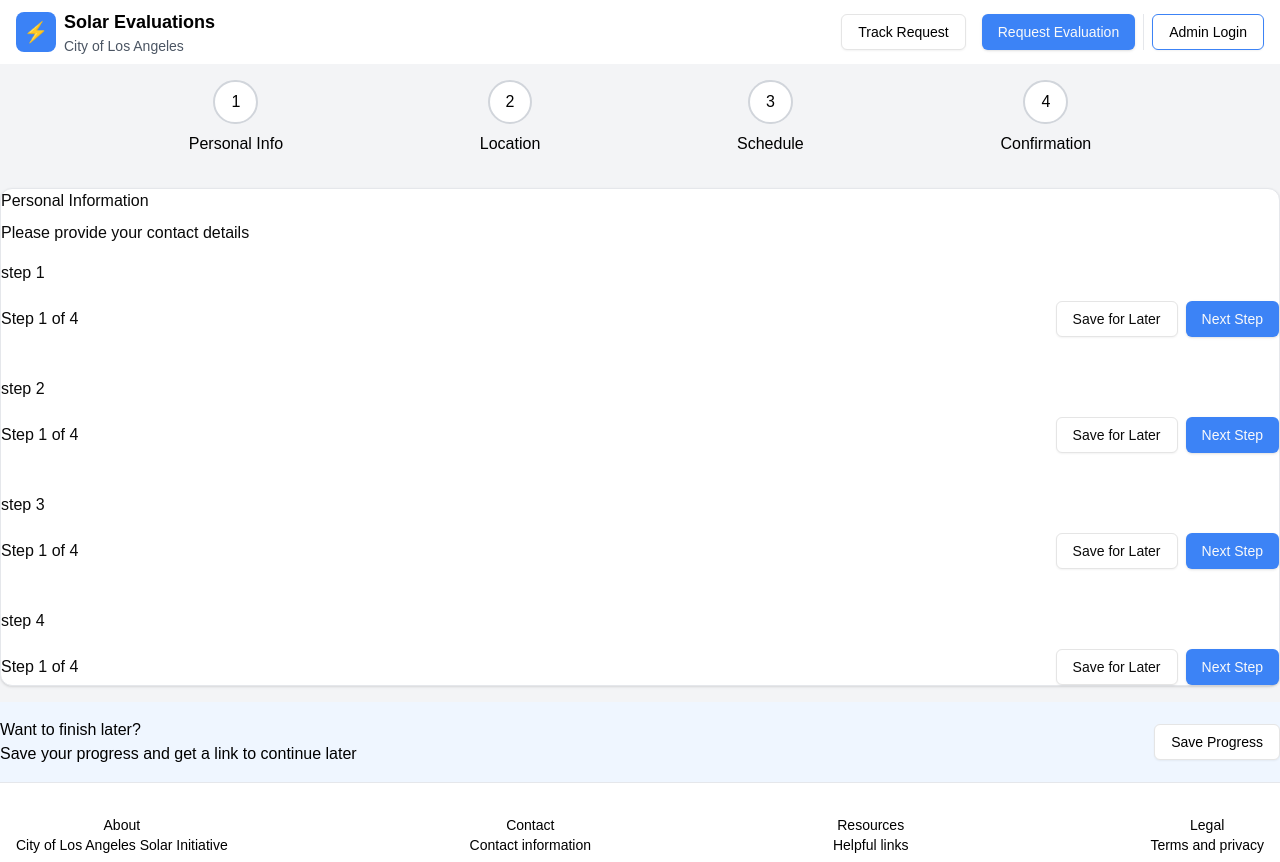
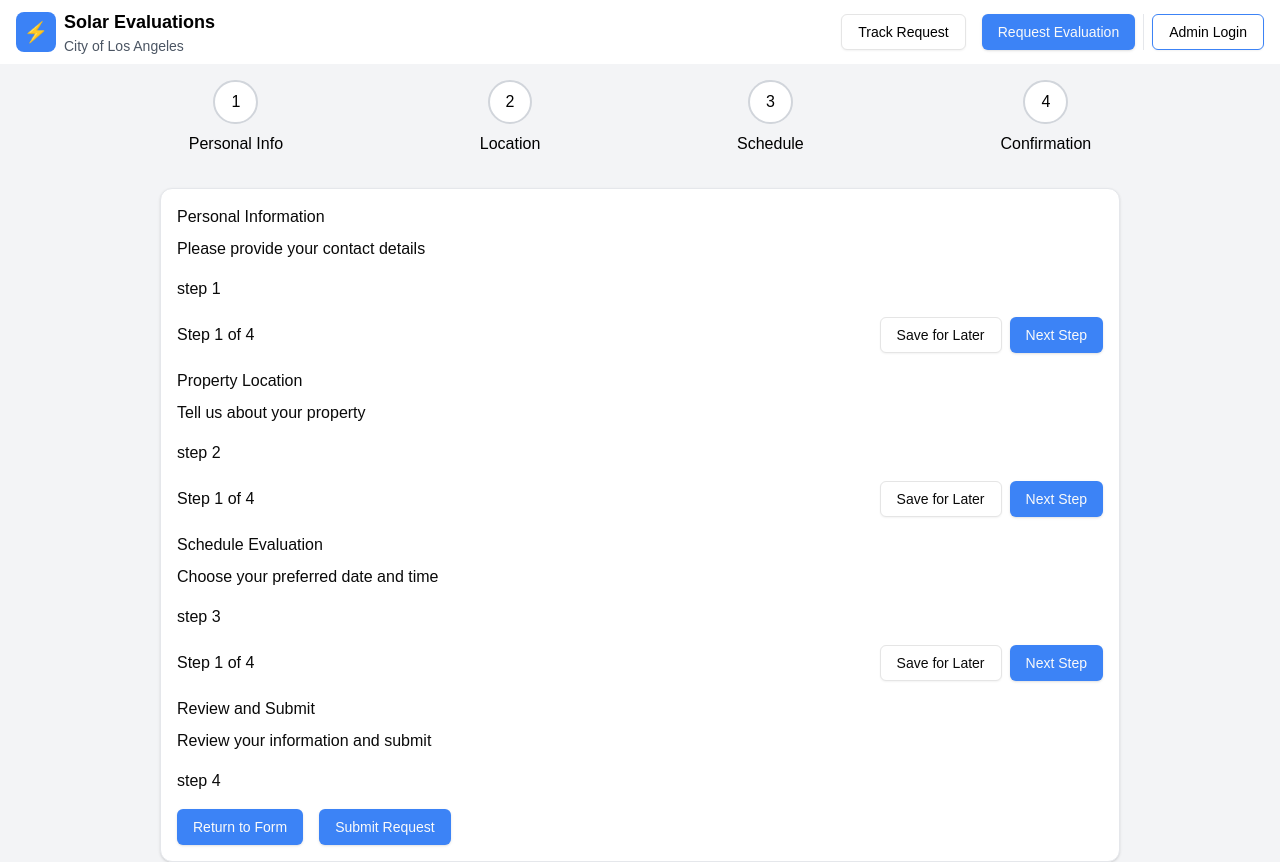
Before and after one commit to chingu-voyages/v52-tier3-team-33, a Next.js app in the folder solar-panel/: page /public/evaluate/form in a window 1280 px wide. Shown: the top 862 px of the page. Built offline with nearby package versions, Linux system fonts and the light colour scheme.

Commit message:
Customize form component constatnt elements

```diff
--- a/solar-panel/src/app/public/evaluate/form/components/step-2/page.tsx
+++ b/solar-panel/src/app/public/evaluate/form/components/step-2/page.tsx
@@ -4,7 +4,10 @@ import HeadContainer from "../adopt/head";
 export default function FormStepTwo(): React.ReactNode {
   return (
     <section className="flex w-full flex-col gap-4">
-      <HeadContainer />
+      <HeadContainer
+        title="Property Location"
+        copy="Tell us about your property"
+      />
       <p>step 2</p>
       <CtaContainer />
     </section>
--- a/solar-panel/src/app/public/evaluate/form/components/step-3/page.tsx
+++ b/solar-panel/src/app/public/evaluate/form/components/step-3/page.tsx
@@ -4,7 +4,10 @@ import HeadContainer from "../adopt/head";
 export default function FormStepThree(): React.ReactNode {
   return (
     <section className="flex w-full flex-col gap-4">
-      <HeadContainer />
+      <HeadContainer
+        title="Schedule Evaluation"
+        copy="Choose your preferred date and time"
+      />
       <p>step 3</p>
       <CtaContainer />
     </section>
--- a/solar-panel/src/app/public/evaluate/form/components/step-4/page.tsx
+++ b/solar-panel/src/app/public/evaluate/form/components/step-4/page.tsx
@@ -1,12 +1,27 @@
-import CtaContainer from "../adopt/cta";
+"use client";
+
+import Link from "next/link";
+
+import { Button } from "@/components/ui/button";
+
 import HeadContainer from "../adopt/head";
 
 export default function FormStepFour(): React.ReactNode {
   return (
     <section className="flex w-full flex-col gap-4">
-      <HeadContainer />
+      <HeadContainer
+        title="Review and Submit"
+        copy="Review your information and submit"
+      />
       <p>step 4</p>
-      <CtaContainer />
+      <div className="flex gap-4">
+        <Link href="/">
+          <Button>Return to Form</Button>
+        </Link>
+        <Link href="/">
+          <Button>Submit Request</Button>
+        </Link>
+      </div>
     </section>
   );
 }
--- a/solar-panel/src/app/public/evaluate/form/page.tsx
+++ b/solar-panel/src/app/public/evaluate/form/page.tsx
@@ -11,7 +11,7 @@ export default function EvaluateForm(): React.ReactNode {
   return (
     <section className="flex size-full flex-col items-center justify-between gap-4 bg-gray-100">
       <StepsCounter />
-      <Card className="flex w-full flex-col gap-4">
+      <Card className="flex w-3/4 flex-col gap-4 p-4">
         <FormStepOne />
         <FormStepTwo />
         <FormStepThree />
```
